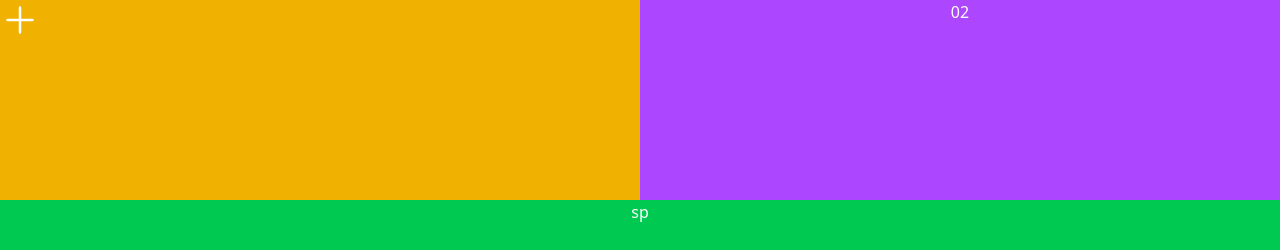
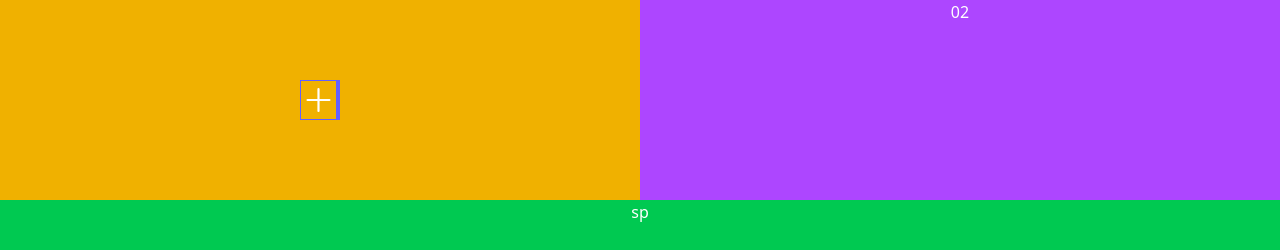
Before and after one commit to HamzaAmir97/Travel_Agency, a React (Vite) app: page / in a window 1280 px wide. Shown: the top 250 px of the page. Built offline with nearby package versions, Linux system fonts and the light colour scheme.

Commit message:
add  pluse icon

```diff
--- a/src/App.tsx
+++ b/src/App.tsx
@@ -21,9 +21,9 @@
 
               <div className="w-screen grid gap-0 lg:grid-cols-2 sm:grid-cols-1    h-1/4 bg-blue-500 text-white text-center">
 
-              <div className="bg-yellow-500">
+              <div className="flex justify-center items-center bg-yellow-500">
 
-                <PlusIcon className="w-10 h-10" />
+                <PlusIcon className="w-10 h-10 border  border-r-4 border-indigo-500 hover:bg-fuchsia-600" />
               </div>
               <div className="bg-purple-500">02</div>
 
```
